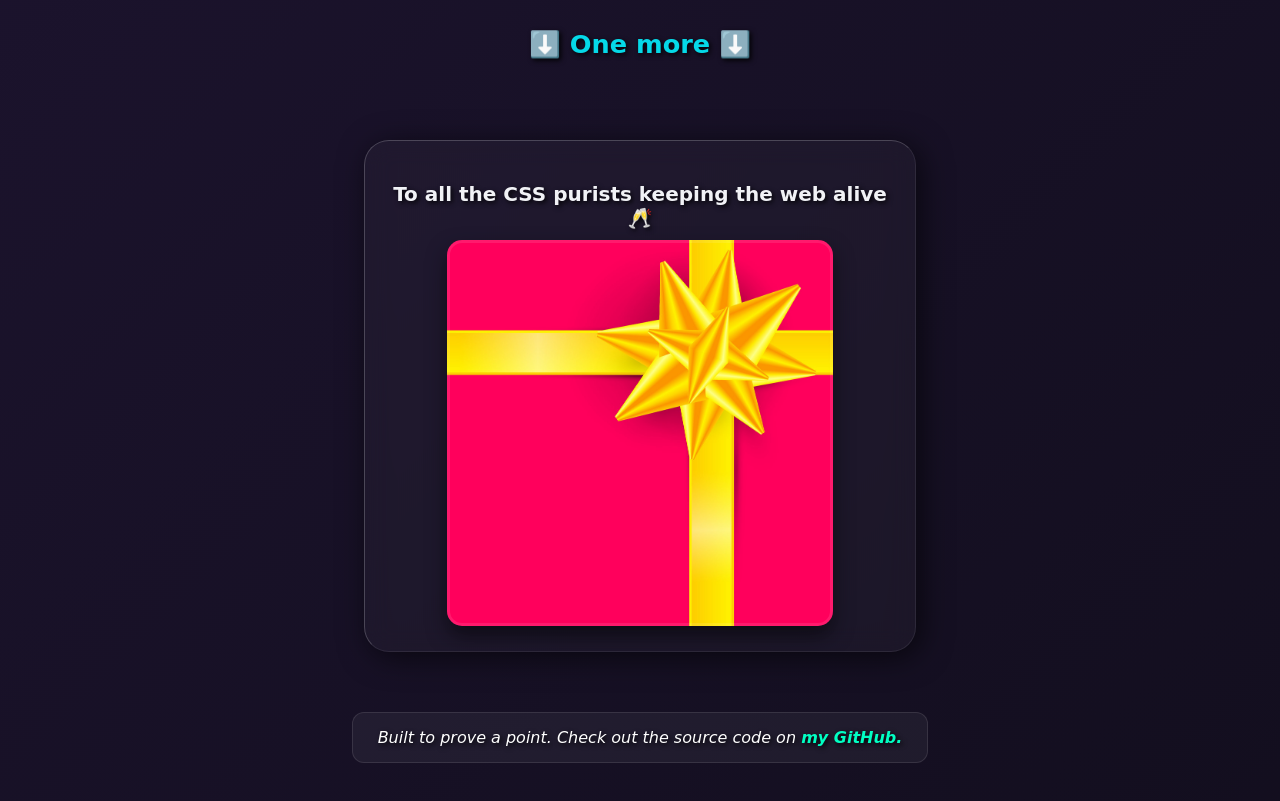
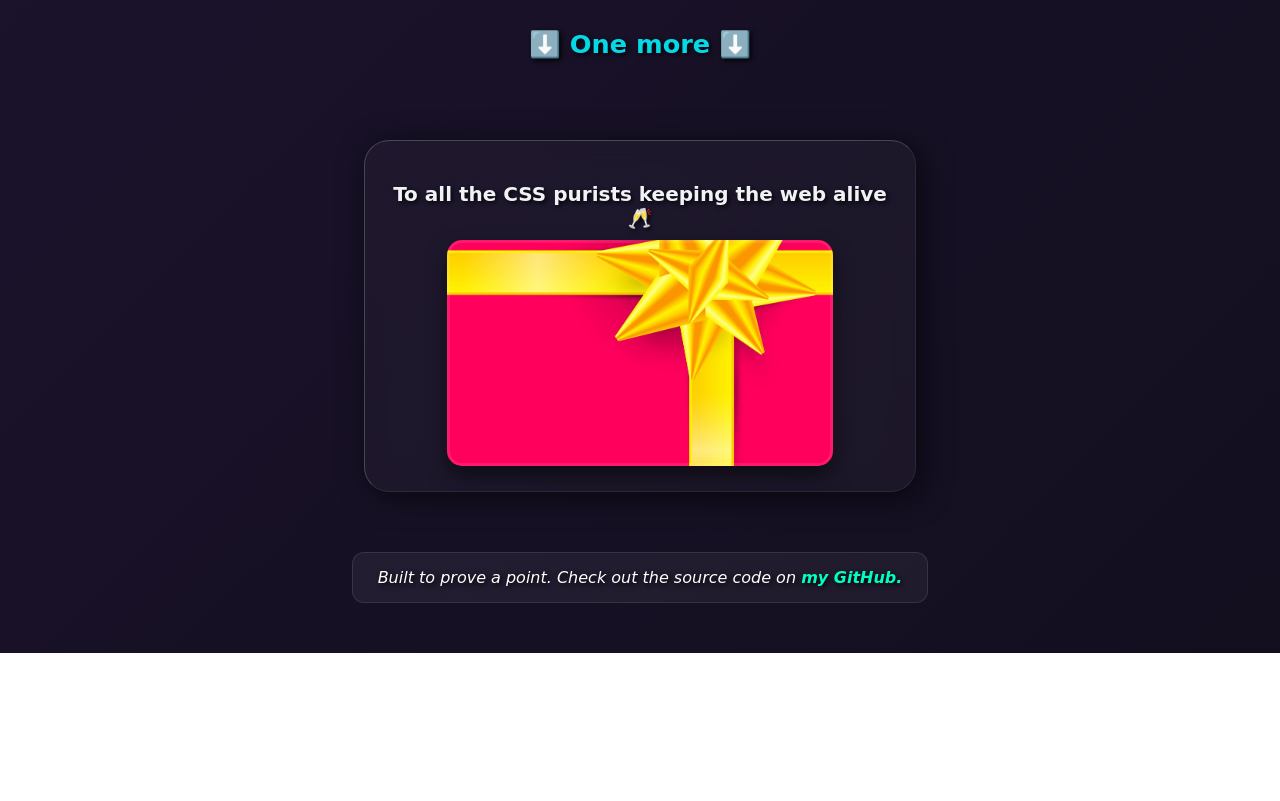
Before and after one commit to DeanCorso-CODEx/look-ma-no-js-grid, a website built with Vite: page index.html in a window 1280 px wide. Shown: the part 1765-2566 px from the top of the page. After the commit the page ends 2418 px from the top, so only its background shows below. Built offline with nearby package versions, Linux system fonts and the light colour scheme; a web font is replaced by a local one.

Commit message:
Add aspect ratio and height to gift image style

```diff
--- a/styles.css
+++ b/styles.css
@@ -122,6 +122,11 @@ h1 {
     transition: transform 0.5s cubic-bezier(0.175, 0.885, 0.32, 1.275), filter 0.4s, border-color 0.4s;
 }
 
+.gift-img-cheers {
+    aspect-ratio: auto;
+    height: 220px;
+}
+
 .gift-checkbox {
     display: none;
 }
```
